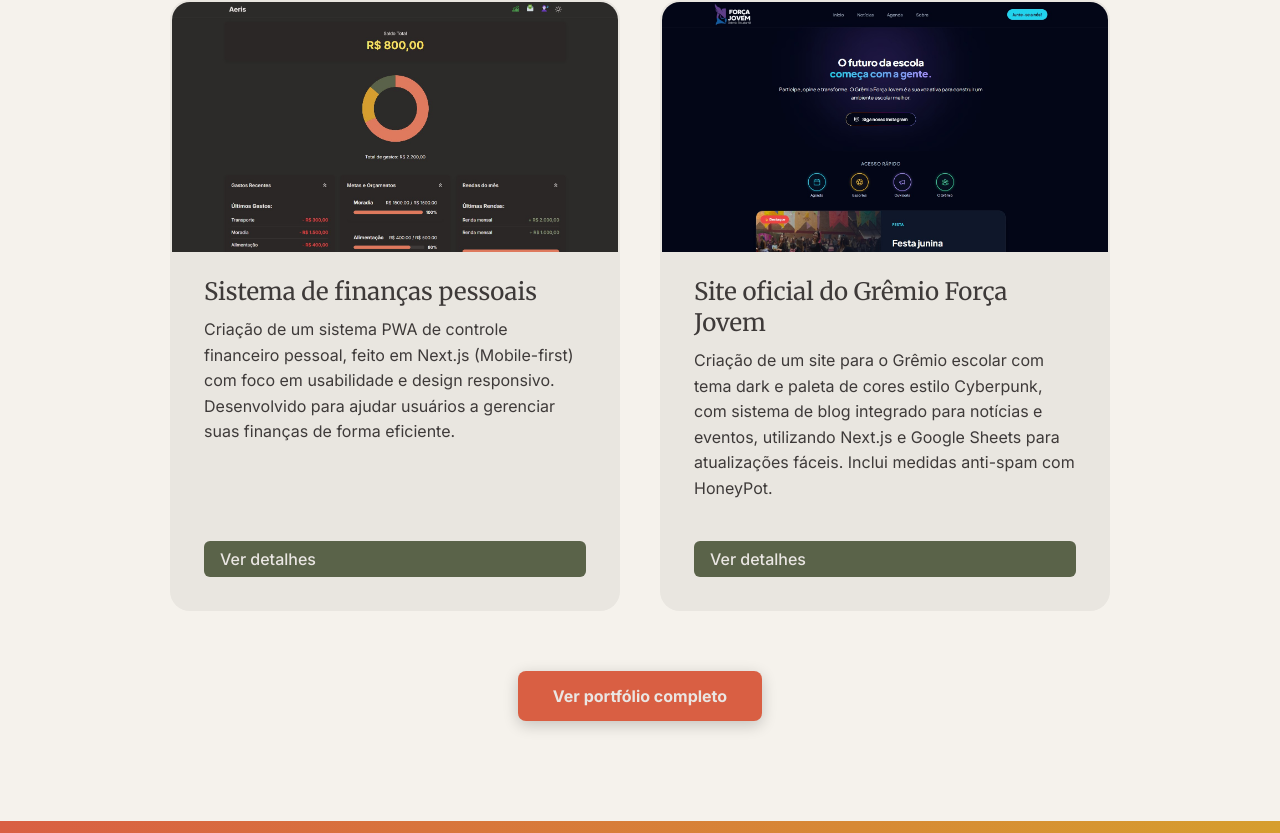
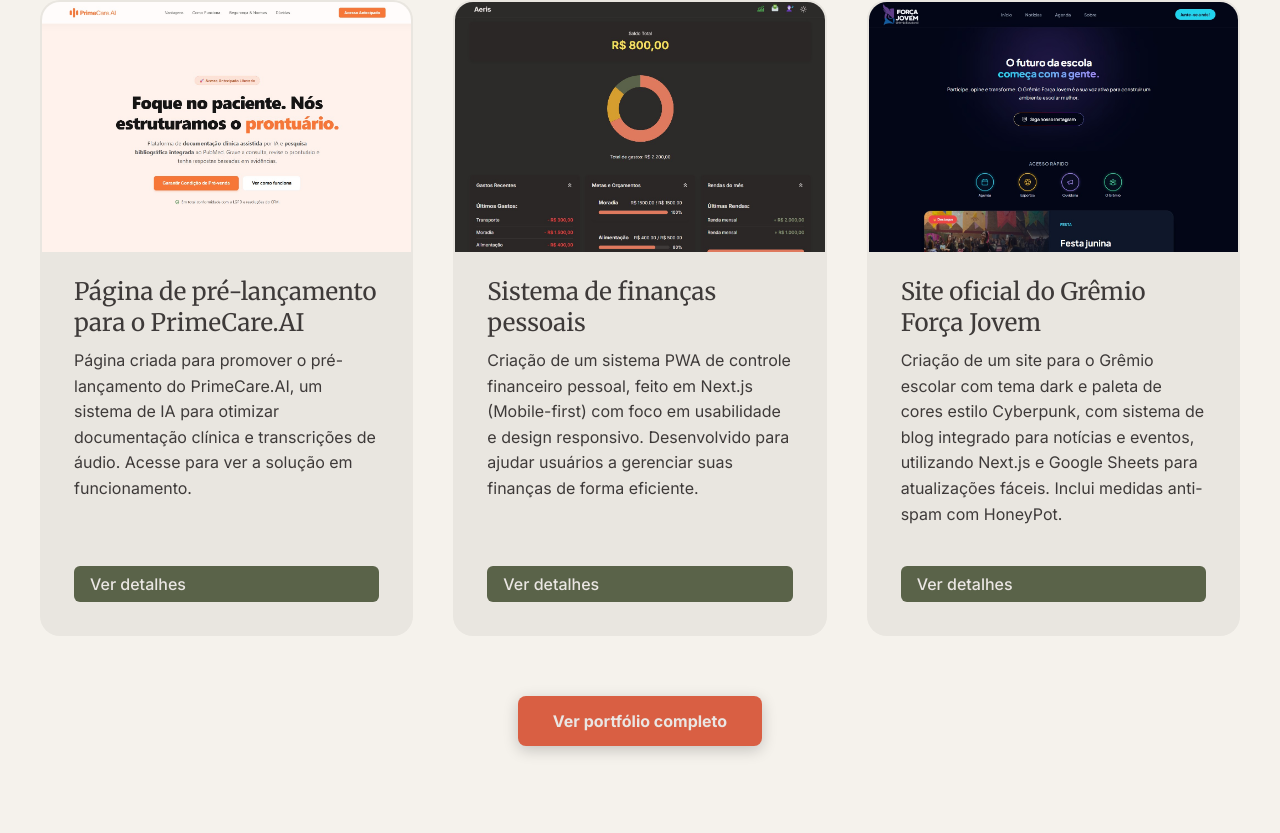
Before and after one commit to Leopardo666Nadilha/AutumnSoftwares, a Next.js app in the folder App/: page / in a window 1280 px wide. Shown: the part 2332-3165 px from the top of the page. Built offline with nearby package versions, Linux system fonts and the light colour scheme.

Commit message:
Adição de projeto no portfólio

```diff
--- a/App/package.json
+++ b/App/package.json
@@ -17,8 +17,8 @@
     "@vercel/analytics": "^1.5.0",
     "@vercel/speed-insights": "^1.2.0",
     "lru-cache": "^11.2.2",
-    "next": "^16.0.7",
-    "nodemailer": "^7.0.10",
+    "next": "^16.2.6",
+    "nodemailer": "^8.0.9",
     "react": "^19.2.1",
     "react-dom": "^19.2.1",
     "react-google-recaptcha-v3": "^1.11.0",
--- a/App/pages/index.js
+++ b/App/pages/index.js
@@ -7,9 +7,16 @@
 import mainBg from '../public/main-bg.jpg';
 import portfolioPreview1 from '../public/portfolio-preview-1.jpg';
 import portfolioPreview2 from '../public/portfolio-preview-2.jpg';
+import portfolioPreview3 from '../public/portfolio-preview-3.jpg';
 
 // Dados dos projetos para a prévia
 const portfolioData = [
+    {
+        id: 'PrimeCareAI',
+        title: 'Página de pré-lançamento para o PrimeCare.AI',
+        description: 'Página criada para promover o pré-lançamento do PrimeCare.AI, um sistema de IA para otimizar documentação clínica e transcrições de áudio. Acesse para ver a solução em funcionamento.',
+        image: portfolioPreview3,
+    },
     {
         id: 'Aeris',
         title: 'Sistema de finanças pessoais',
@@ -126,7 +133,7 @@
                             <div className="portfolio-card-content">
                                 <h3 className="title-benefits">{project.title}</h3>
                                 <p className="text-benefits">{project.description}</p>
-                                <Link href={`/portfolio#${project.id}`} className="portfolio-button">
+                                <Link href={`/portfolio`} className="portfolio-button">
                                     Ver detalhes
                                 </Link>
                             </div>
```
Also changed, not shown: App/pages/portfolio.js (+27 -4 lines), App/public/portfolio-preview-3.jpg (added), 1 other file (tests, documents, lock files or other folders).
